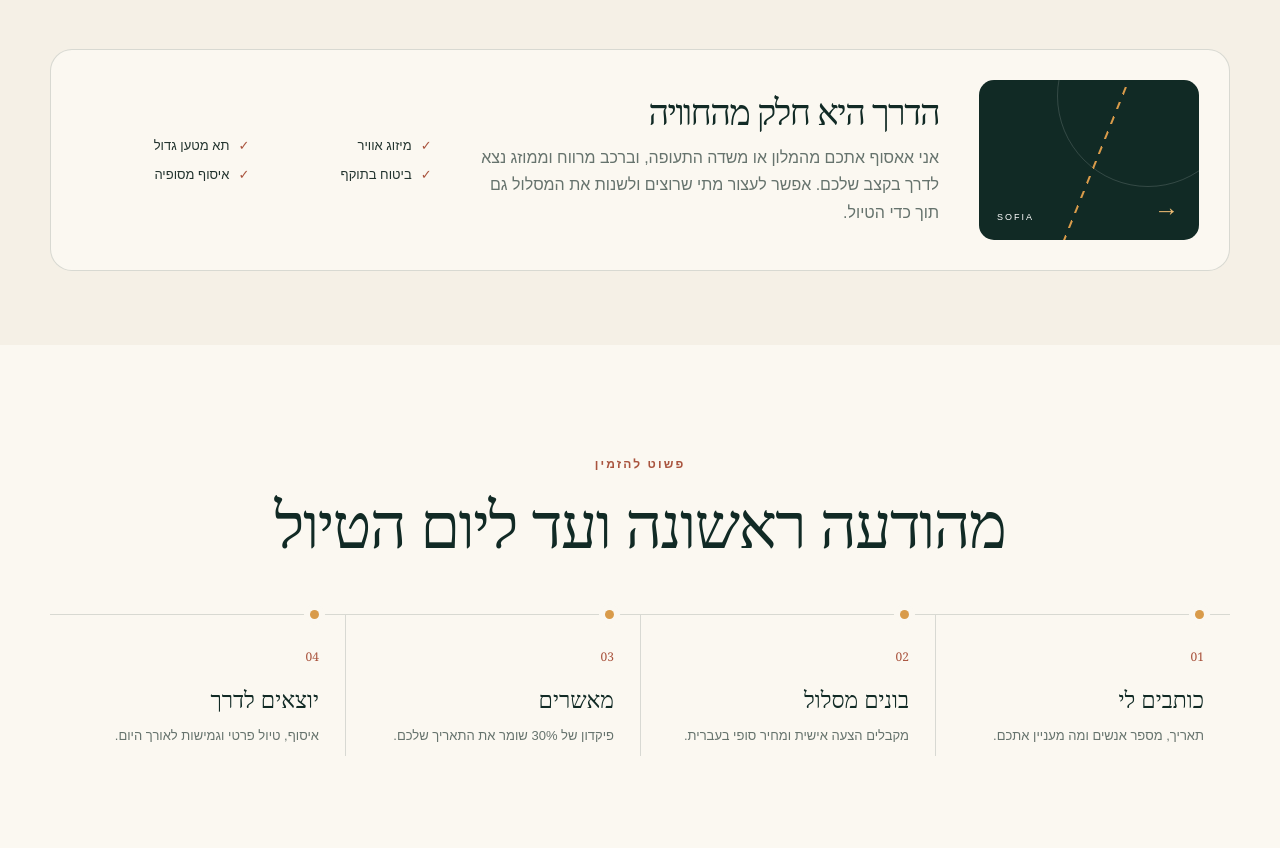
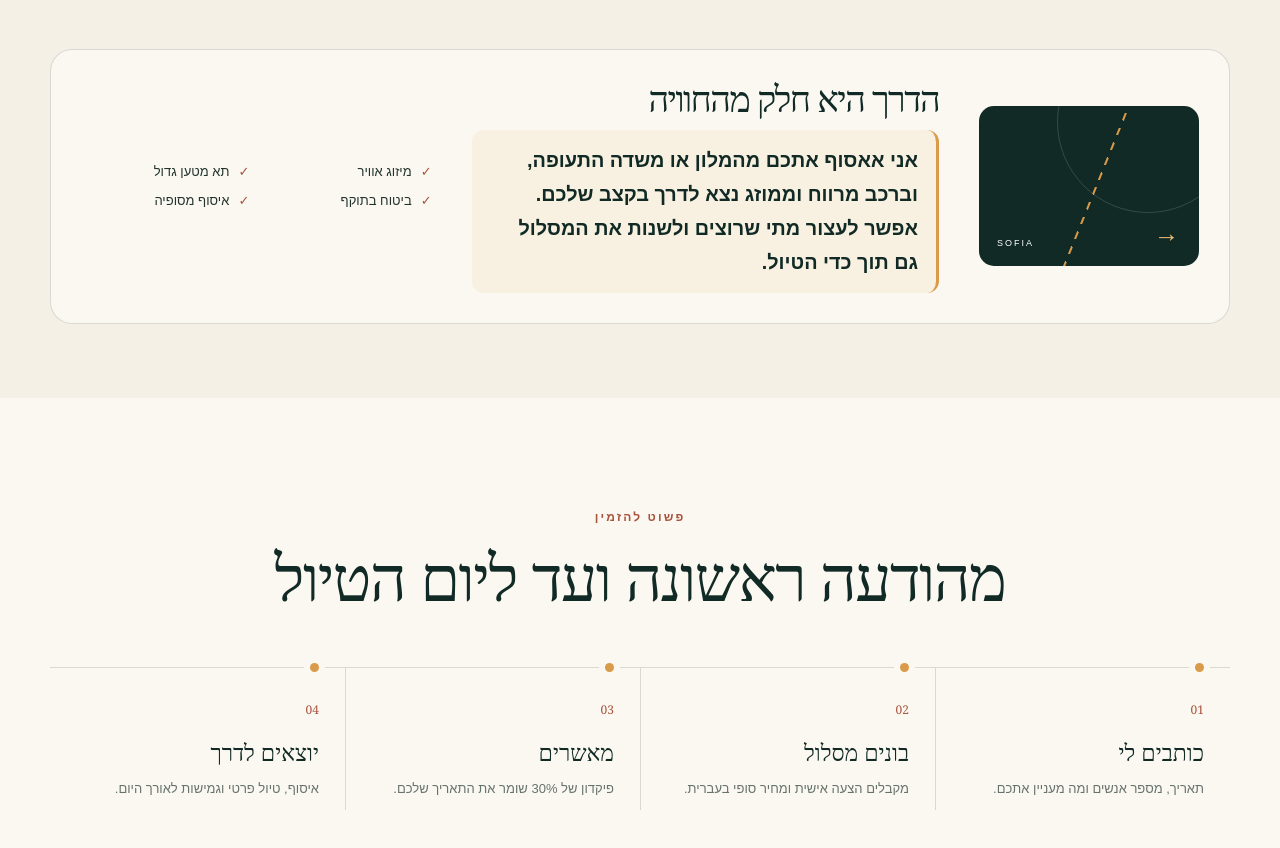
Before and after one commit to Deyan2505/Travel-Ben, a Next.js app: page / in a window 1280 px wide. Shown: the part 3740-4588 px from the top of the page. Built offline with nearby package versions, Linux system fonts and the light colour scheme; no server answers.

Commit message:
Emphasize vehicle service message

```diff
--- a/app/globals.css
+++ b/app/globals.css
@@ -238,7 +238,18 @@ button, summary, a { -webkit-tap-highlight-color: transparent; }
 .road-art span, .road-art b { position: relative; z-index: 1; font-size: 9px; letter-spacing: 2px; }
 .road-art b { color: var(--gold-light); font-size: 25px; }
 .car-copy h2 { margin: 0 0 12px; font-size: 36px; color: var(--ink); }
-.car-copy p { margin: 0; color: var(--muted); line-height: 1.7; }
+.car-copy p {
+  margin: 0;
+  padding: 14px 18px;
+  border-inline-start: 3px solid var(--gold);
+  border-radius: 12px;
+  background: color-mix(in srgb, var(--gold) 9%, transparent);
+  color: var(--ink);
+  font-size: clamp(18px, 1.55vw, 21px);
+  font-weight: 600;
+  line-height: 1.7;
+  text-wrap: pretty;
+}
 .car-card ul { list-style: none; margin: 0; padding: 0; display: grid; grid-template-columns: 1fr 1fr; gap: 14px; }
 .car-card li { display: flex; align-items: center; gap: 9px; font-size: 13px; }
 .car-card li span { color: var(--terra); }
```
